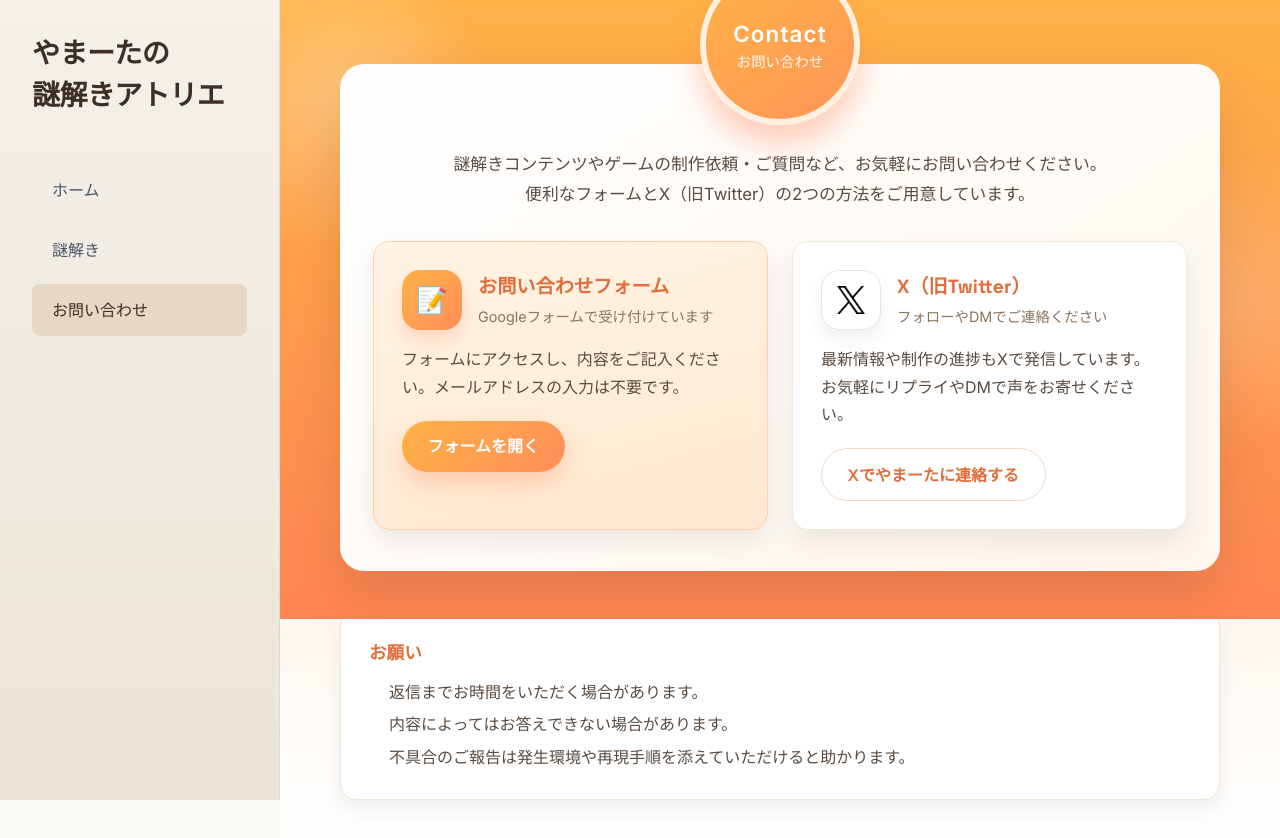
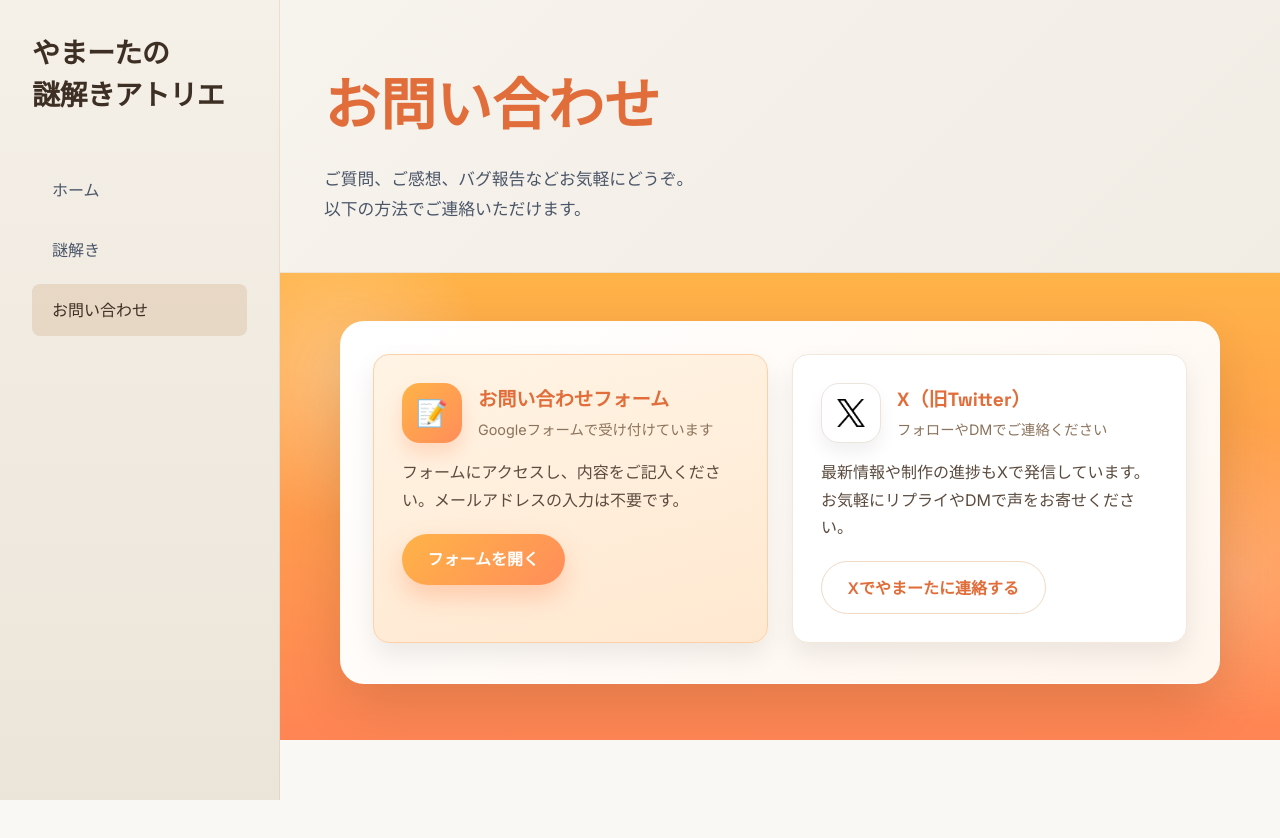
Before and after one commit to umauma1600/umauma1600.github.io, a React (Vite) app: page /contact in a window 1280 px wide. Shown: the top 838 px of the page. After the commit the page ends 800 px from the top, so only its background shows below. Built offline with nearby package versions, Linux system fonts and the light colour scheme; the HTML template or start-up script is replaced by a standard one.

Commit message:
Restore contact header and remove notes

```diff
--- a/src/pages/ContactPage.tsx
+++ b/src/pages/ContactPage.tsx
@@ -4,21 +4,21 @@ export default function ContactPage() {
 
   return (
     <>
+      <section className="contact-header">
+        <div className="contact-header__inner">
+          <h1 className="contact-title">お問い合わせ</h1>
+          <p className="contact-intro">
+            ご質問、ご感想、バグ報告などお気軽にどうぞ。
+            <br />
+            以下の方法でご連絡いただけます。
+          </p>
+        </div>
+      </section>
+
       <section className="contact-hero">
         <div className="contact-hero__overlay" aria-hidden="true" />
         <div className="contact-hero__overlay contact-hero__overlay--right" aria-hidden="true" />
         <div className="contact-hero__content">
-          <div className="contact-badge">
-            <span className="contact-badge__title">Contact</span>
-            <span className="contact-badge__subtitle">お問い合わせ</span>
-          </div>
-
-          <p className="contact-lead">
-            謎解きコンテンツやゲームの制作依頼・ご質問など、お気軽にお問い合わせください。
-            <br />
-            便利なフォームとX（旧Twitter）の2つの方法をご用意しています。
-          </p>
-
           <div className="contact-grid">
             <div className="contact-card contact-card--accent">
               <div className="contact-card__header">
@@ -71,22 +71,37 @@ export default function ContactPage() {
         </div>
       </section>
 
-      <section className="contact-notes">
-        <div className="contact-notes__inner">
-          <h4 className="contact-notes__title">お願い</h4>
-          <ul className="contact-notes__list">
-            <li>返信までお時間をいただく場合があります。</li>
-            <li>内容によってはお答えできない場合があります。</li>
-            <li>不具合のご報告は発生環境や再現手順を添えていただけると助かります。</li>
-          </ul>
-        </div>
-      </section>
+      <style>{`
+        .contact-header {
+          padding: 4rem 0 3rem;
+          background: linear-gradient(135deg, rgba(245, 240, 232, 0.6) 0%, rgba(235, 229, 217, 0.6) 100%);
+          border-bottom: 1px solid rgba(198, 156, 109, 0.2);
+        }
 
-      <style>{`
+        .contact-header__inner {
+          max-width: 960px;
+          margin: 0 auto;
+          padding: 0 1.5rem;
+        }
+
+        .contact-title {
+          font-size: clamp(2.5rem, 3vw + 1.5rem, 3.5rem);
+          font-weight: 800;
+          margin: 0 0 1rem;
+          color: #e16e3a;
+        }
+
+        .contact-intro {
+          font-size: 1.05rem;
+          color: #4a5568;
+          line-height: 1.8;
+          margin: 0;
+        }
+
         .contact-hero {
           position: relative;
           overflow: hidden;
-          padding: 4rem 1.5rem 3rem;
+          padding: 3rem 1.5rem 3.5rem;
           background: linear-gradient(180deg, #ffb347 0%, #ff8554 100%);
         }
 
@@ -114,44 +129,9 @@ export default function ContactPage() {
           margin: 0 auto;
           background: linear-gradient(145deg, #ffffff, #fff6ed);
           border-radius: 24px;
-          padding: 2.5rem 2rem;
+          padding: 2rem 2rem 2.5rem;
           box-shadow: 0 22px 55px rgba(0, 0, 0, 0.12);
           border: 1px solid rgba(255, 255, 255, 0.5);
-        }
-
-        .contact-badge {
-          width: 160px;
-          height: 160px;
-          margin: -140px auto 1.5rem;
-          background: linear-gradient(145deg, #ffb347 0%, #ff9557 100%);
-          border-radius: 50%;
-          display: flex;
-          flex-direction: column;
-          align-items: center;
-          justify-content: center;
-          color: #fff;
-          box-shadow: 0 18px 30px rgba(255, 133, 84, 0.4);
-          text-align: center;
-          border: 6px solid #fff0e1;
-        }
-
-        .contact-badge__title {
-          font-size: 1.4rem;
-          font-weight: 700;
-          letter-spacing: 0.05em;
-        }
-
-        .contact-badge__subtitle {
-          font-size: 0.9rem;
-          opacity: 0.95;
-        }
-
-        .contact-lead {
-          text-align: center;
-          color: #5b4b3f;
-          line-height: 1.8;
-          font-size: 1.05rem;
-          margin-bottom: 2rem;
         }
 
         .contact-grid {
@@ -259,44 +239,7 @@ export default function ContactPage() {
           background: #fff7ef;
         }
 
-        .contact-notes {
-          padding: 0 1.5rem 3rem;
-          background: linear-gradient(180deg, #fff7ef 0%, #fff 100%);
-        }
-
-        .contact-notes__inner {
-          max-width: 880px;
-          margin: -0.5rem auto 0;
-          background: #fff;
-          border-radius: 16px;
-          border: 1px solid #f0e4d7;
-          box-shadow: 0 10px 22px rgba(0, 0, 0, 0.06);
-          padding: 1.75rem;
-        }
-
-        .contact-notes__title {
-          margin: 0 0 0.75rem;
-          font-size: 1.1rem;
-          font-weight: 700;
-          color: #e16e3a;
-        }
-
-        .contact-notes__list {
-          margin: 0;
-          padding-left: 1.25rem;
-          color: #5b4b3f;
-          line-height: 1.7;
-          display: grid;
-          gap: 0.35rem;
-        }
-
         @media (max-width: 640px) {
-          .contact-badge {
-            width: 130px;
-            height: 130px;
-            margin-top: -120px;
-          }
-
           .contact-hero__content {
             padding: 2rem 1.25rem;
           }
```
